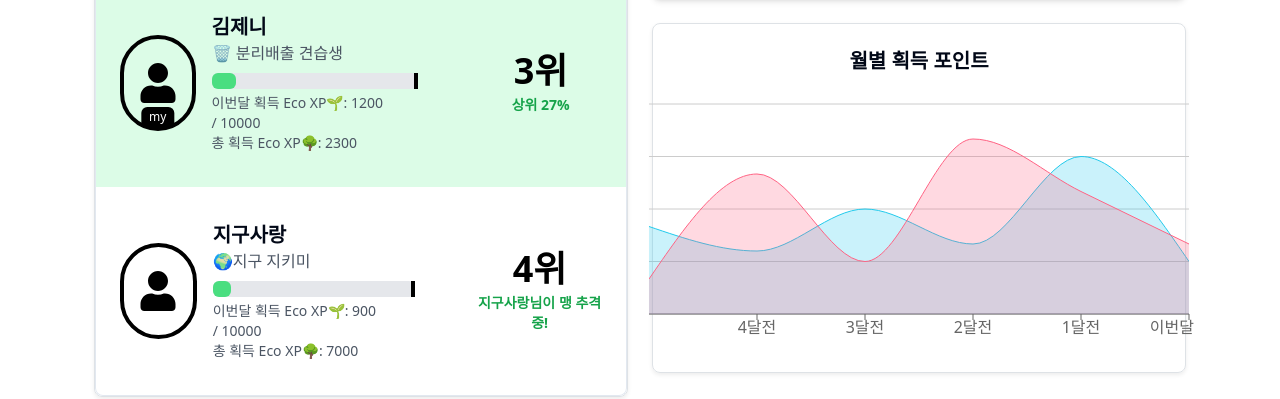
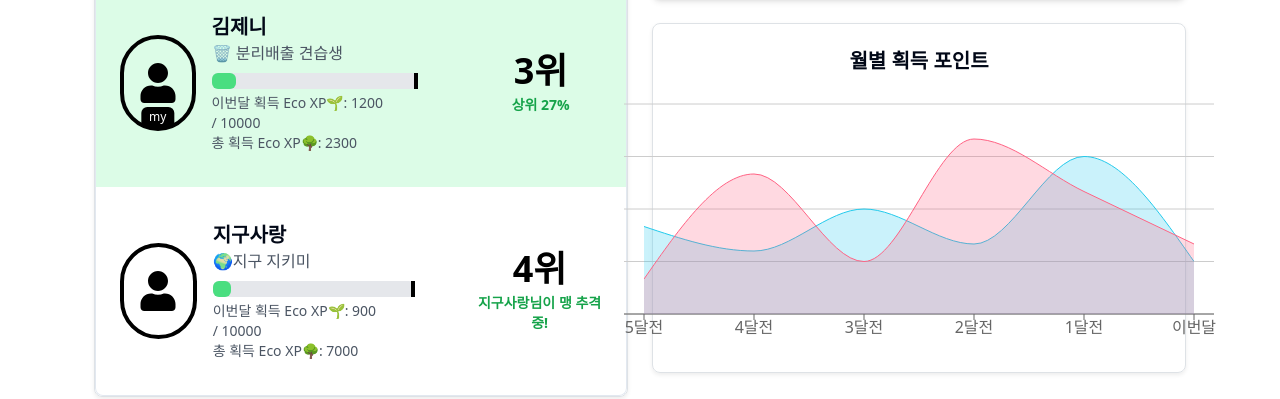
Before and after one commit to TABA7-Sseudam/SseuDam, a React (Vite) app: page /ranking in a window 1280 px wide. Shown: the part 772-1171 px from the top of the page. Built offline with nearby package versions, Linux system fonts and the light colour scheme.

Commit message:
[fix] 차트부분의 일부 짤림 현상 수정

```diff
--- a/src/components/ranking/Ranking.tsx
+++ b/src/components/ranking/Ranking.tsx
@@ -288,9 +288,14 @@ export function Ranking() {
             <Card className="p-6 h-[350px] flex justify-center items-center">
               <div>
                 <h2 className="text-xl font-bold mb-4 text-center">월별 획득 포인트</h2>
-                <AreaChart width={550} height={250} data={chartData}>
+                <AreaChart width={600} height={250} data={chartData}>
                   <CartesianGrid vertical={false} />
-                  <XAxis dataKey="month" />
+                  <XAxis
+                      dataKey="month"
+                      type="category"
+                      interval={0}
+                      padding={{ left: 20, right: 20 }} // 공백을 줘서 양 끝이 짤리지 않게끔
+                    />
                   <RechartTooltip />
                   <Area dataKey="주민평균" type="monotone" fill="rgba(34, 202, 236, 0.4)" stroke="rgb(34, 202, 236)" />
                   <Area dataKey="사용자" type="monotone" fill="rgba(255, 99, 132, 0.4)" stroke="rgb(255, 99, 132)" />
```
